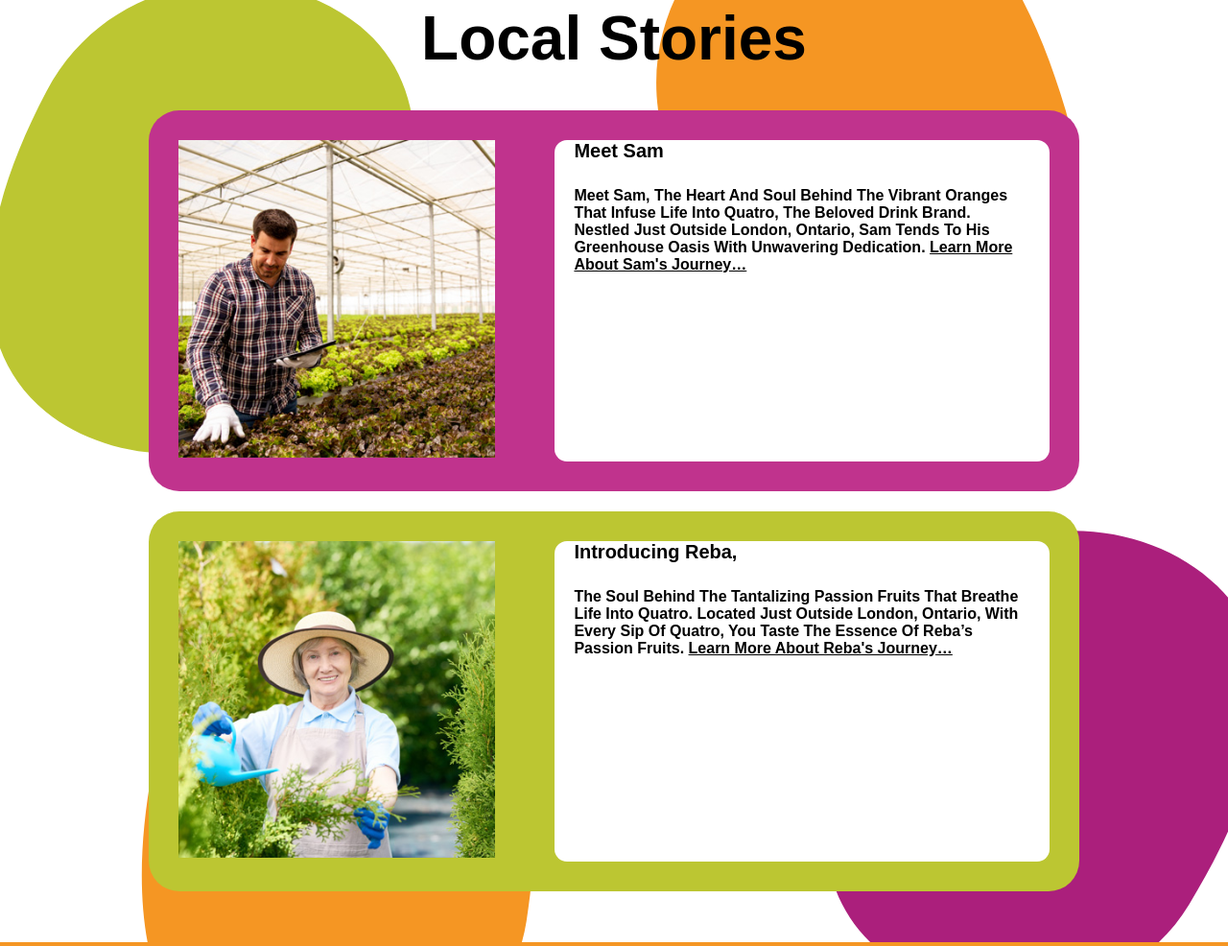
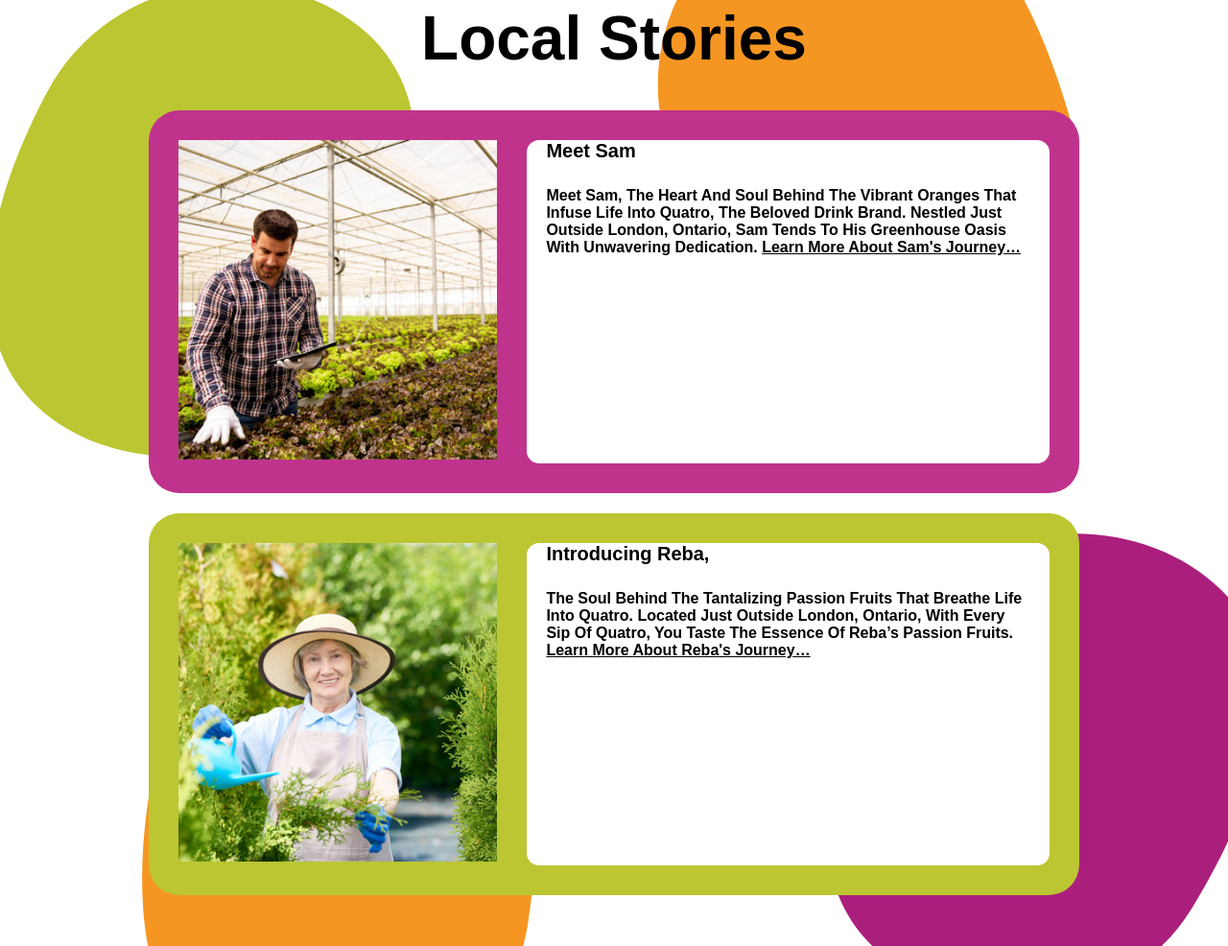
Before and after one commit to casspb/pelacek_cassidy_rodriquez_diego_FIP, a plain HTML site: page stories.html in a window 1280 px wide. Shown: the part 776-1762 px from the top of the page at 96% size. Drawn offline with Linux system fonts and the light colour scheme; a web font is replaced by a local one.

Commit message:
Further fixed sizing.
Further fixed sizing.

```diff
--- a/css/main.css
+++ b/css/main.css
@@ -506,10 +506,19 @@ ul li{
 
    .local-stories div {
       width: 239px;
+      display: flex;
+      align-items: center;
+      margin-right: 0px;
+   }
+
+
+   .stories-img img {
+      width: 100%;
+
    }
 
    article {
-      width: 60%;
+      width: 63%;
    }
 
    .footer-sub {
```
